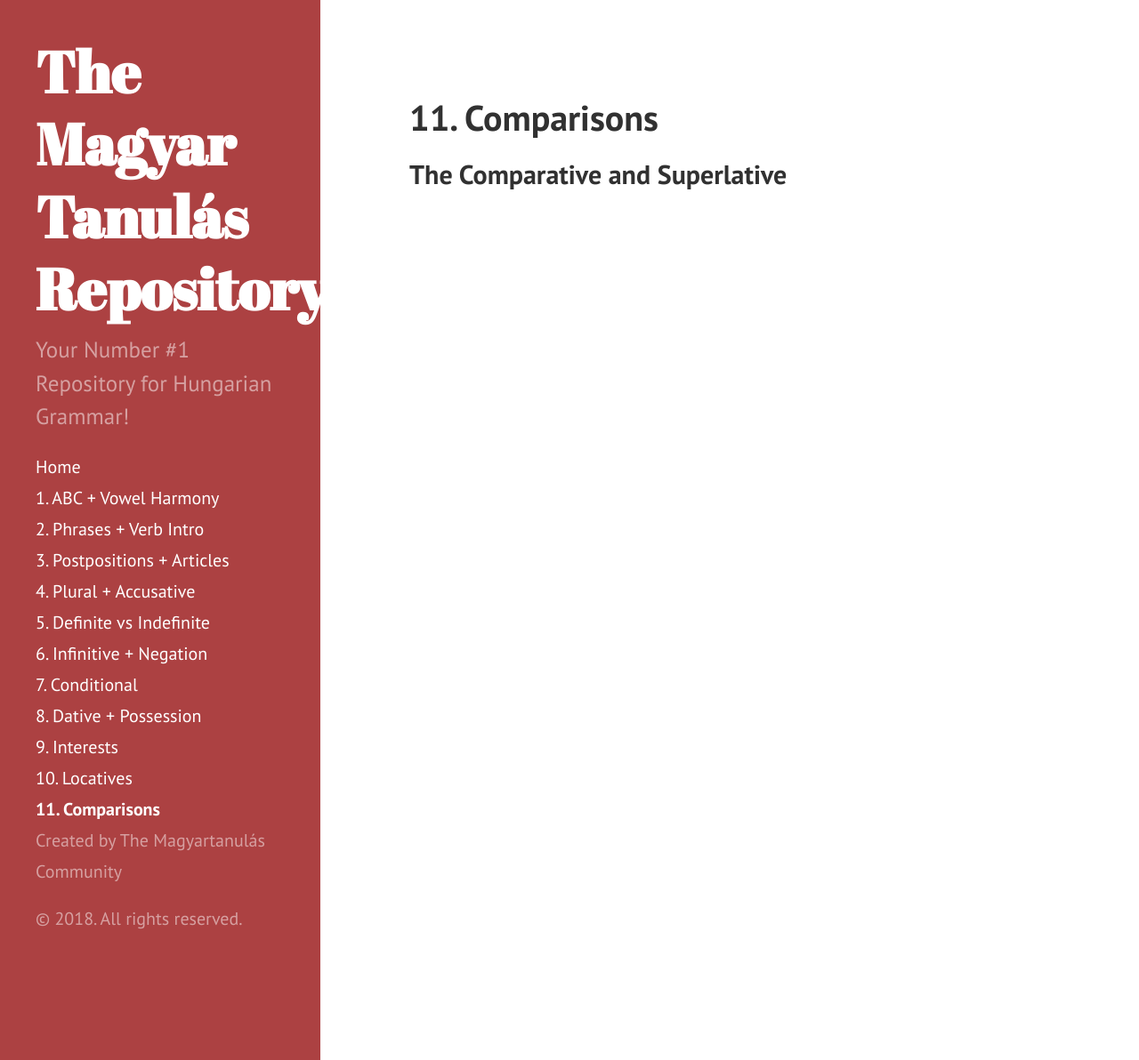
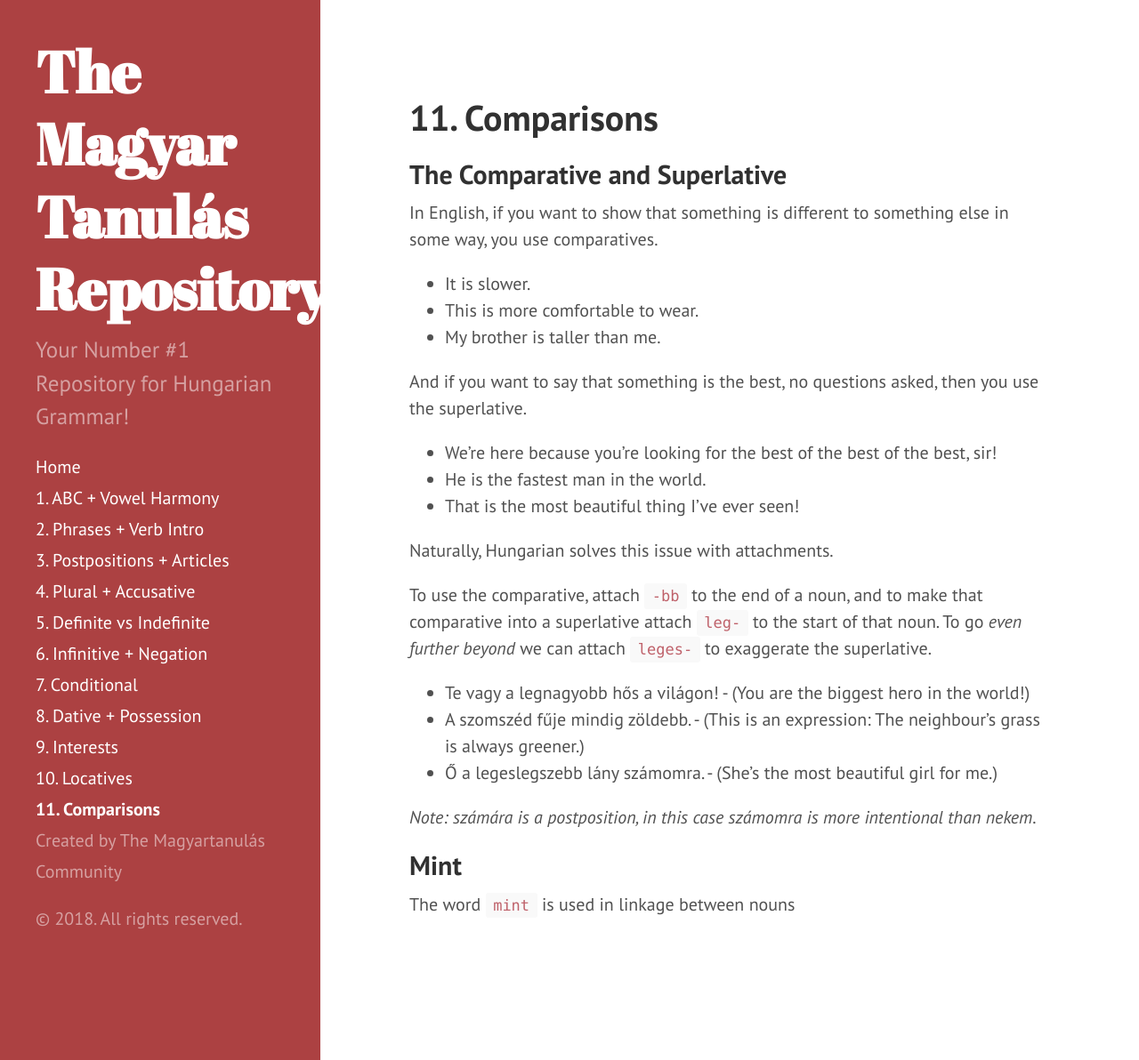
Before and after one commit to Magyartanulas/magyartanulas.github.io, a Jekyll site: the page built from Section11.md, in a window 1280 px wide and 1192 px high. Shown: the whole window at 89% size. Built offline with Jekyll 4.4.1, drawn with Linux system fonts in a browser that asks for light colours; Markdown is read by kramdown in place of the engine named in the settings.

Commit message:
Update Section11.md

```diff
--- a/Section11.md
+++ b/Section11.md
@@ -5,3 +5,29 @@ order: 11
 ---
 
 ## The Comparative and Superlative
+
+In English, if you want to show that something is different to something else in some way, you use comparatives.
+
+* It is slower.
+* This is more comfortable to wear.
+* My brother is taller than me.
+
+And if you want to say that something is the best, no questions asked, then you use the superlative.
+
+* We're here because you're looking for the best of the best of the best, sir!
+* He is the fastest man in the world.
+* That is the most beautiful thing I've ever seen!
+
+Naturally, Hungarian solves this issue with attachments.
+
+To use the comparative, attach `-bb` to the end of a noun, and to make that comparative into a superlative attach `leg-` to the start of that noun. To go *even further beyond* we can attach `leges-` to exaggerate the superlative.
+
+* Te vagy a legnagyobb hős a világon! - (You are the biggest hero in the world!)
+* A szomszéd fűje mindig zöldebb. - (This is an expression: The neighbour's grass is always greener.)
+* Ő a legeslegszebb lány számomra. - (She's the most beautiful girl for me.)
+
+*Note: számára is a postposition, in this case számomra is more intentional than nekem.*
+
+## Mint
+
+The word `mint` is used in linkage between nouns
```
